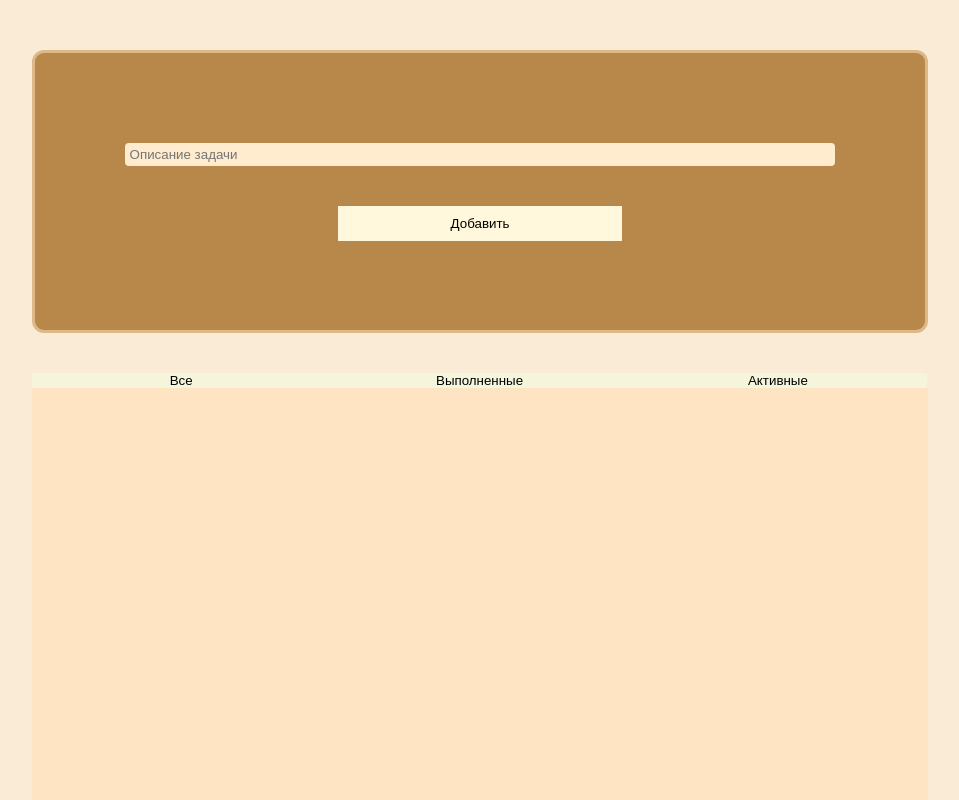
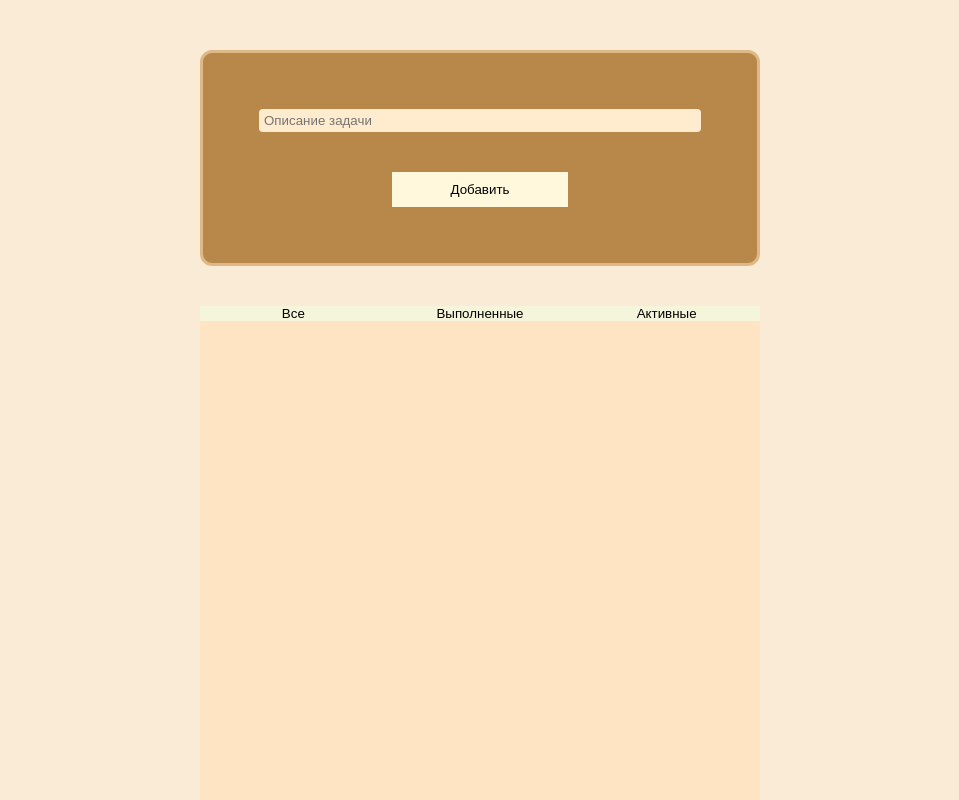
Before and after one commit to nzakypov521-byte/React-Task-Manager, a React (Vite) app: page / in a window 1280 px wide. Shown: the top 800 px of the page, without its empty margins (160-1119 px from the left). Built offline with nearby package versions, Linux system fonts and the light colour scheme.

Commit message:
В контейнер main добавлено: max-width: 560px, margin: 0 auto

```diff
--- a/src/scss/App.module.scss
+++ b/src/scss/App.module.scss
@@ -1,5 +1,5 @@
 * {
-  margin: 0;
+  margin: 0 auto;
   padding: 0;
   overflow-x: hidden;
 }
@@ -13,6 +13,9 @@ body {
   padding: 50px 15%;
 
   .main {
+    width: 560px;
+    margin: 0 auto;
+
     display: flex;
     flex-direction: column;
     align-items: center;
```
